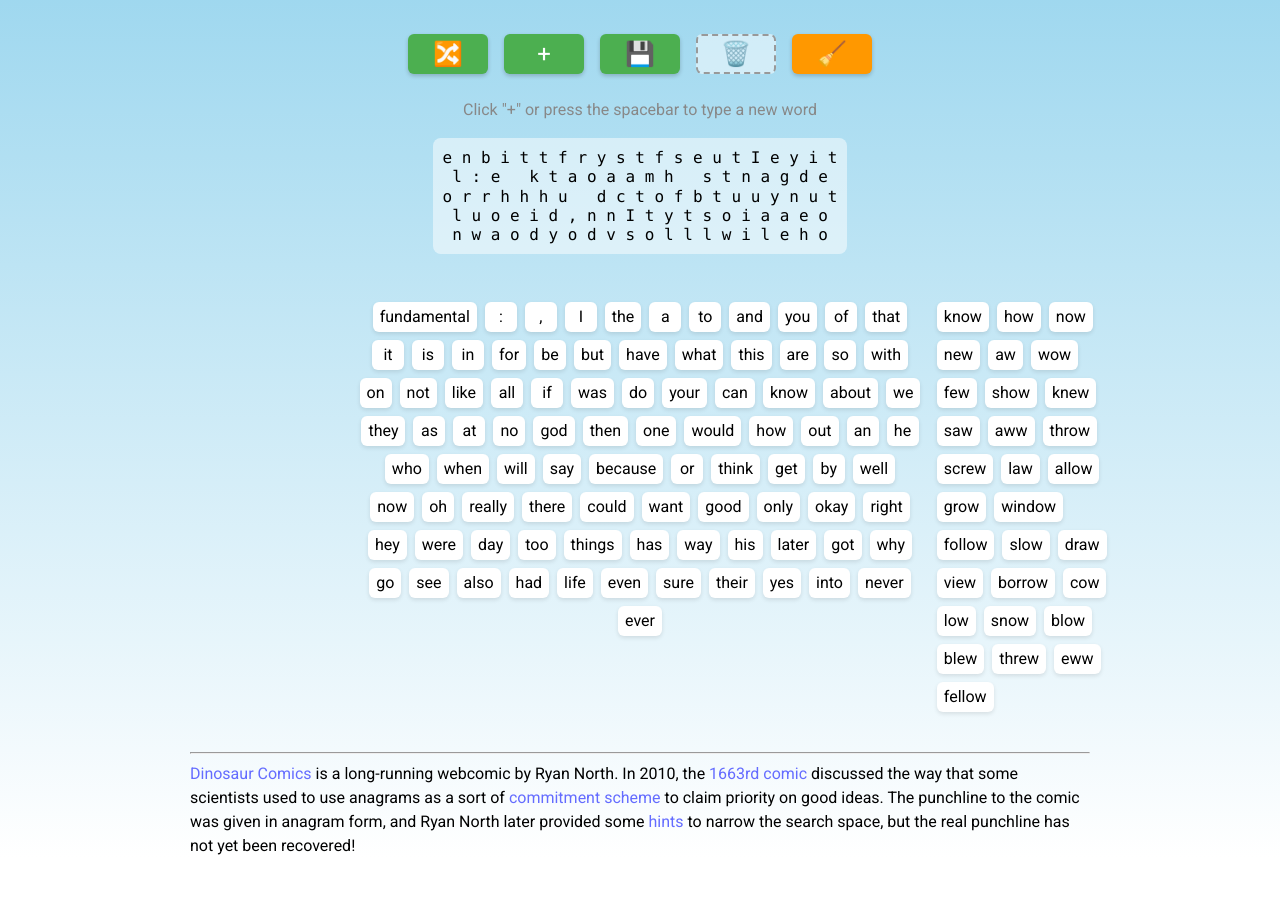
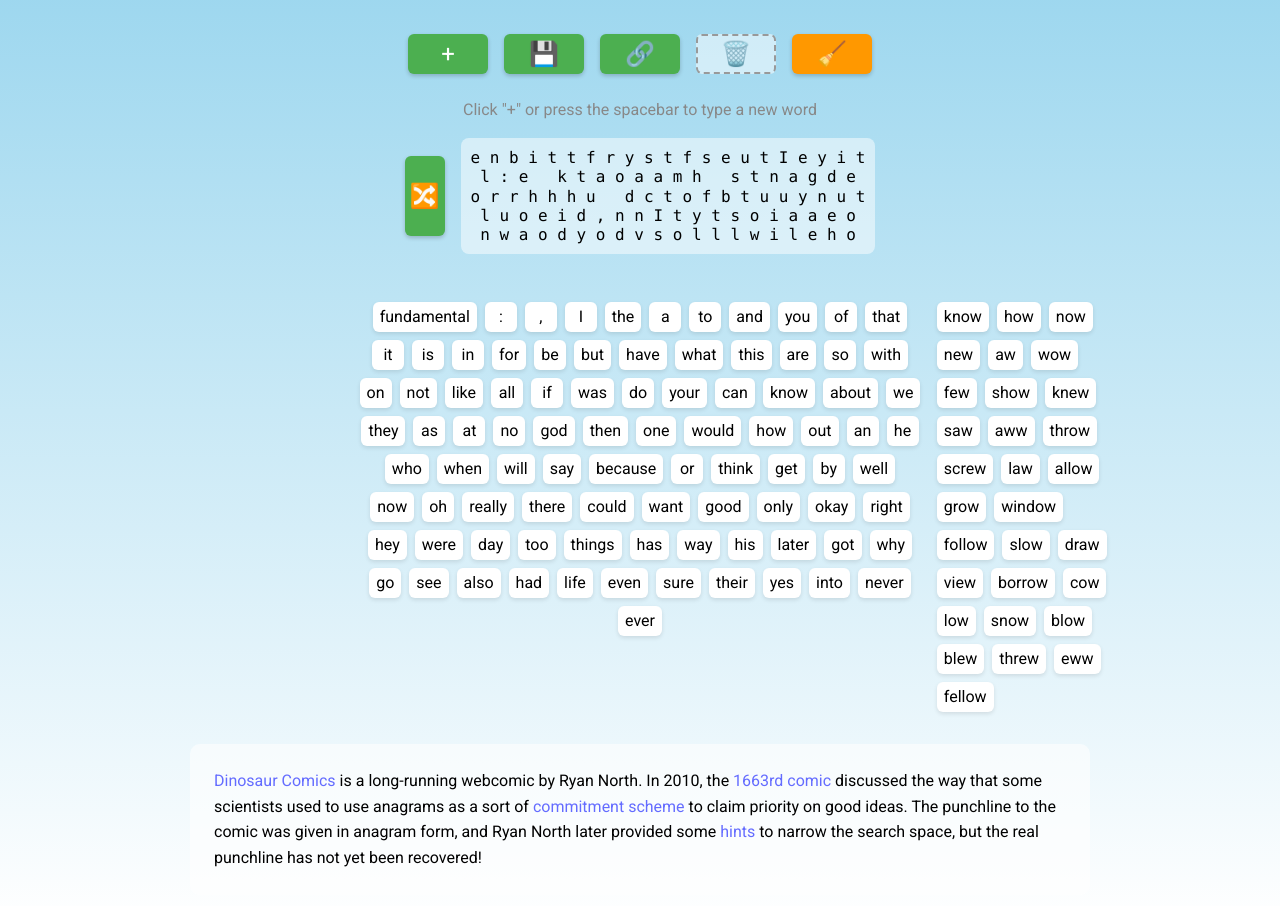
Before and after one commit to paulstansifer/mosaic-disco-urn, a React (Vite) app: page / in a window 1280 px wide. Shown: the part 220-1126 px from the top of the page. Before the commit the page ends 1078 px from the top, so only its background shows below. Built offline with nearby package versions, Linux system fonts and the light colour scheme.

Commit message:
Add a "share" button and make some visual improvements.

```diff
--- a/src/App.css
+++ b/src/App.css
@@ -128,6 +128,12 @@ body {
 
 .about {
   max-width: 900px;
+  background-color: rgba(255, 255, 255, 0.6);
+  padding: 1.5rem;
+  border-radius: 10px;
+  margin: 0 1rem 2rem 1rem;
+  box-sizing: border-box;
+  line-height: 1.6;
 }
 
 .letter-pool {
@@ -151,8 +157,9 @@ body {
 
 .add-word-btn,
 .save-btn,
+.share-btn,
 .clear-btn,
-.shuffle-btn {
+.shuffle-btn-portrait {
   width: 80px;
   height: 40px;
   padding: 0;
@@ -173,10 +180,24 @@ body {
   background-color: #FF9800;
 }
 
+.shuffle-btn-portrait {
+  width: 40px;
+  height: 80px;
+}
+
+.pool-area {
+  display: flex;
+  align-items: center;
+  gap: 1rem;
+}
+
+
+
 .add-word-btn:active,
 .save-btn:active,
+.share-btn:active,
 .clear-btn:active,
-.shuffle-btn:active {
+.shuffle-btn-portrait:active {
   transform: scale(0.95);
 }
 
--- a/src/App.tsx
+++ b/src/App.tsx
@@ -116,7 +116,34 @@ function TrashDropZone() {
 function App() {
   const [initialState] = useState(() => {
     let currentPool = INITIAL_POOL_SOURCE;
-    const wordsList = INITIAL_SENTENCE_TEXT.split(' ').filter(w => w.length > 0);
+    let sentenceText = INITIAL_SENTENCE_TEXT;
+
+    if (window.location.hash) {
+      try {
+        const decoded = decodeURIComponent(window.location.hash.substring(1));
+        // Verify we can form this sentence
+        let tempPool = INITIAL_POOL_SOURCE;
+        let possible = true;
+        // Simple check: can we remove all chars?
+        for (const char of decoded) {
+          if (char === ' ') continue;
+          const res = updatePoolRemove(tempPool, char);
+          if (res === null) {
+            possible = false;
+            break;
+          }
+          tempPool = res;
+        }
+
+        if (possible) {
+          sentenceText = decoded;
+        }
+      } catch (e) {
+        console.error("Failed to parse initial sentence from hash", e);
+      }
+    }
+
+    const wordsList = sentenceText.split(/((?:[,:]|!!|\s+))/).filter(w => w.trim().length > 0);
     const initialWords = wordsList.map((word, index) => ({ id: index + 1, text: word }));
 
     for (const word of wordsList) {
@@ -711,6 +738,22 @@ function App() {
     });
   };
 
+  const handleShare = async () => {
+    let sentenceText = words.map(w => w.text).join(' ').trim();
+    // Remove spaces before punctuation
+    sentenceText = sentenceText.replace(/\s+([,:]|!!)/g, '$1');
+
+    const url = `${window.location.origin}${window.location.pathname}#${encodeURIComponent(sentenceText)}`;
+
+    try {
+      await navigator.clipboard.writeText(url);
+      alert("Link copied to clipboard!");
+    } catch (err) {
+      console.error('Failed to copy: ', err);
+      alert("Failed to copy link to clipboard.");
+    }
+  };
+
   const handleShuffle = () => {
     setLetterPool(prev => shuffleString(prev.replace(/ /g, '')));
   };
@@ -790,12 +833,13 @@ function App() {
 
           <div className="input-section">
             <div className="button-container">
-              <button className="shuffle-btn" onClick={handleShuffle} title="Shuffle & Compact">
-                🔀
-              </button>
+
               <button className="add-word-btn" onClick={handleAddWord}>+</button>
               <button className="save-btn" onClick={handleSaveSentence} title="Save Sentence">
                 💾
+              </button>
+              <button className="share-btn" onClick={handleShare} title="Share Sentence">
+                🔗
               </button>
               <TrashDropZone />
               <button className="clear-btn" onClick={handleClearAll} title="Clear All">
@@ -807,7 +851,12 @@ function App() {
                 Click "+" or press the spacebar to type a new word
               </div>
             )}
-            <LetterPool letterPool={letterPool} />
+            <div className="pool-area">
+              <button className="shuffle-btn-portrait" onClick={handleShuffle} title="Shuffle & Compact">
+                🔀
+              </button>
+              <LetterPool letterPool={letterPool} />
+            </div>
             <SuggestionColumns
               deletedWords={deletedWords}
               suggestedWords={suggestedWords}
@@ -822,7 +871,7 @@ function App() {
             />
           </div>
           <div className="about">
-            <hr />
+
             <a href="https://qwantz.com">Dinosaur Comics</a> is a long-running webcomic by Ryan North. In 2010, the <a href="https://www.qwantz.com/index.php?comic=1663">1663rd comic</a> discussed the way that some scientists used to use anagrams as a sort of <a href="https://en.wikipedia.org/wiki/Commitment_scheme">commitment scheme</a> to claim priority on good ideas. The punchline to the comic was given in anagram form, and Ryan North later provided some <a href="https://www.qwantz.com/index.php?comic=1665">hints</a> to narrow the search space, but the real punchline has not yet been recovered!
           </div>
         </div>
```
